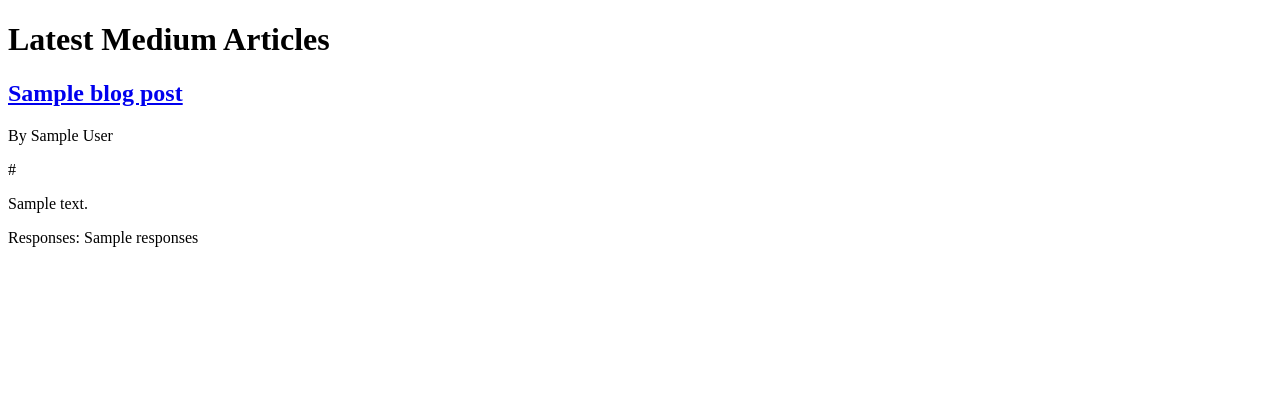
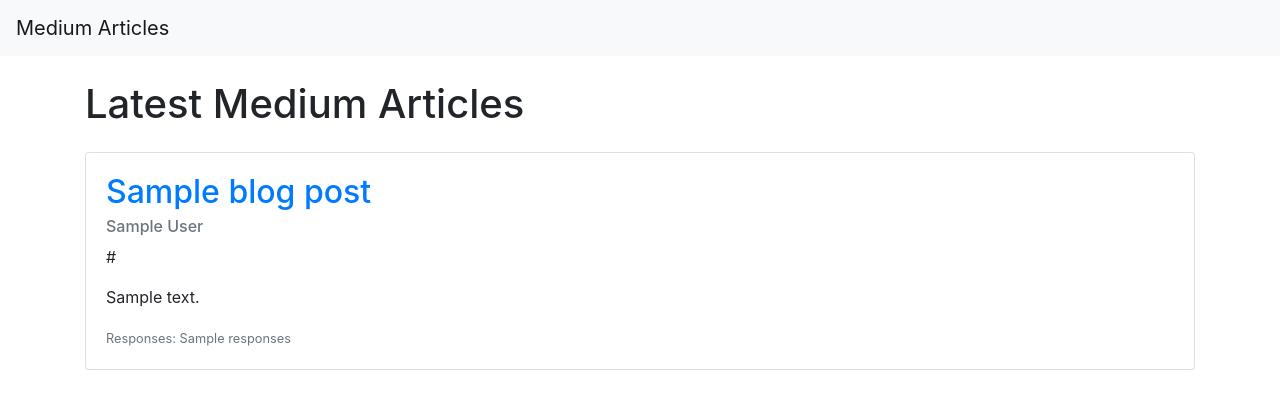
Before and after one commit to eshitaraj06/Medium-Scraper, a Flask app: template templates/index.html in a window 1280 px wide. Shown: the top 409 px of the page. Run offline with Flask 2, Linux system fonts and the light colour scheme; the template is opened without the code that fills it: most values are stand-ins (such as "Sample title", 1, 10 or a date in 2020); some libraries are stand-ins or nearby versions.

Commit message:
fourth commit

```diff
--- a/templates/index.html
+++ b/templates/index.html
@@ -2,23 +2,35 @@
 <html lang="en">
 <head>
     <meta charset="UTF-8">
-    <meta http-equiv="X-UA-Compatible" content="IE=edge">
     <meta name="viewport" content="width=device-width, initial-scale=1.0">
     <title>Medium Articles</title>
+    <!-- Bootstrap CSS -->
+    <link rel="stylesheet" href="https://maxcdn.bootstrapcdn.com/bootstrap/4.0.0/css/bootstrap.min.css">
 </head>
 <body>
-    <h1>Latest Medium Articles</h1>
-    {% for blog_post in Blogs %}
-    <h2><a href="{{ url_for('blog_post', title=blog_post.title, author=blog_post.author, content=blog_post.content, responses=blog_post.responses) }}">{{ blog_post.title }}</a></h2>
-        <p>By {{ blog_post.author }}</p>
-        <p>{{ blog_post.link }}</p>
-        <p>{{ blog_post.content }}</p>
-        <p>Responses: {{ blog_post.responses }}</p>
+    <nav class="navbar navbar-expand-lg navbar-light bg-light">
+        <a class="navbar-brand" href="#">Medium Articles</a>
+    </nav>
 
-        <!--{% if blog_post.tags %}
-            <p>Tags: {{ blog_post.tags|join(', ') }}</p>
-        {% endif %}-->
+    <div class="container mt-4">
+        <h1 class="mb-4">Latest Medium Articles</h1>
 
-    {% endfor %}
+        {% for blog_post in Blogs %}
+            <div class="card mb-4">
+                <div class="card-body">
+                    <h2 class="card-title"><a href="{{ url_for('blog_post', title=blog_post.title, author=blog_post.author, content=blog_post.content, responses=blog_post.responses) }}">{{ blog_post.title }}</a></h2>
+                    <h6 class="card-subtitle mb-2 text-muted">{{ blog_post.author }}</h6>
+                    <p>{{ blog_post.link }}</p>
+                    <p class="card-text">{{ blog_post.content }}</p>
+                    <p class="card-text"><small class="text-muted">Responses: {{ blog_post.responses }}</small></p>
+                </div>
+            </div>
+        {% endfor %}
+    </div>
+
+    <!-- Bootstrap JS -->
+    <script src="https://code.jquery.com/jquery-3.2.1.slim.min.js"></script>
+    <script src="https://cdnjs.cloudflare.com/ajax/libs/popper.js/1.12.9/umd/popper.min.js"></script>
+    <script src="https://maxcdn.bootstrapcdn.com/bootstrap/4.0.0/js/bootstrap.min.js"></script>
 </body>
 </html>
```
Also changed, not shown: templates/blog_post.html (+25 -5 lines).
